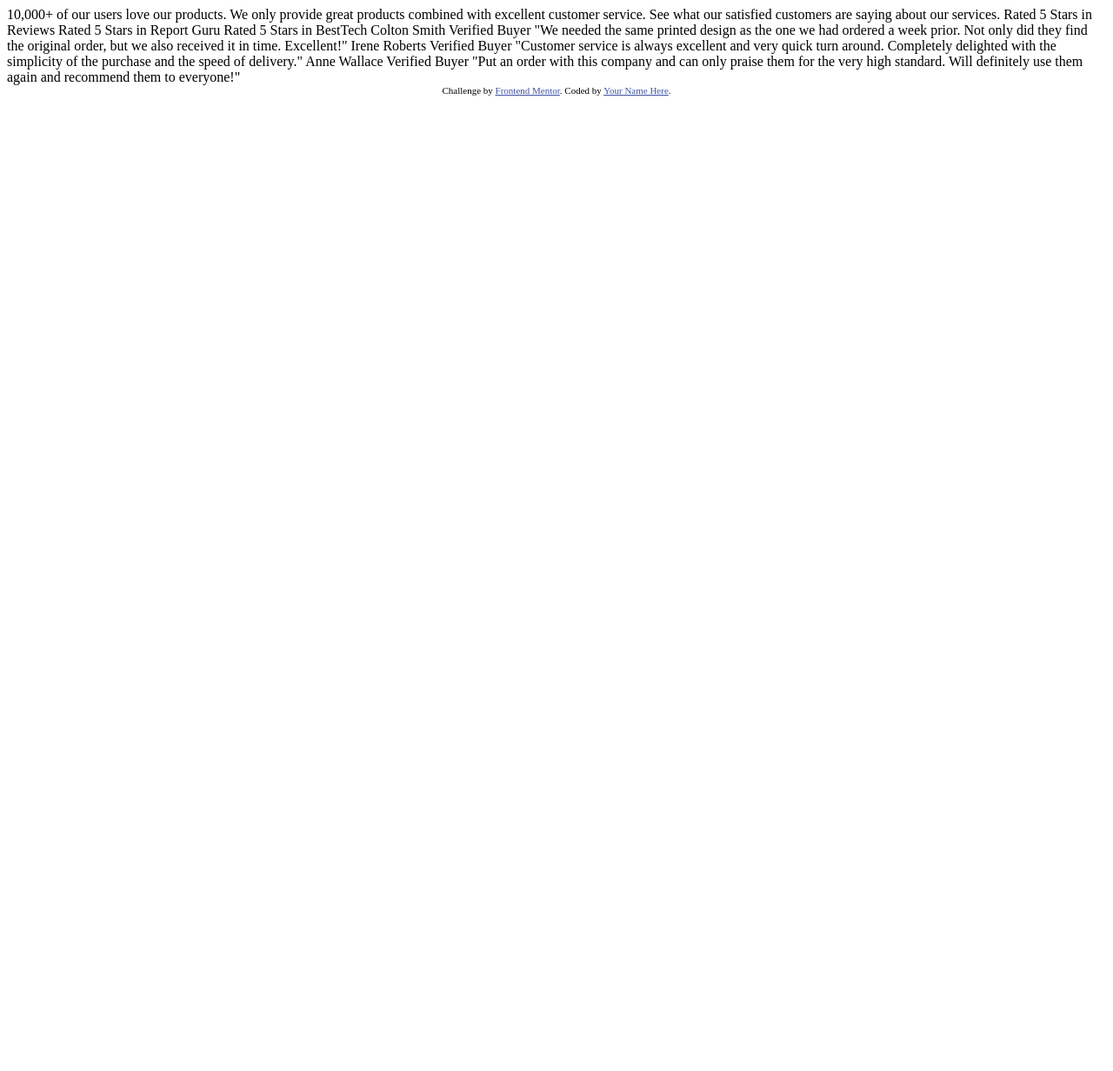
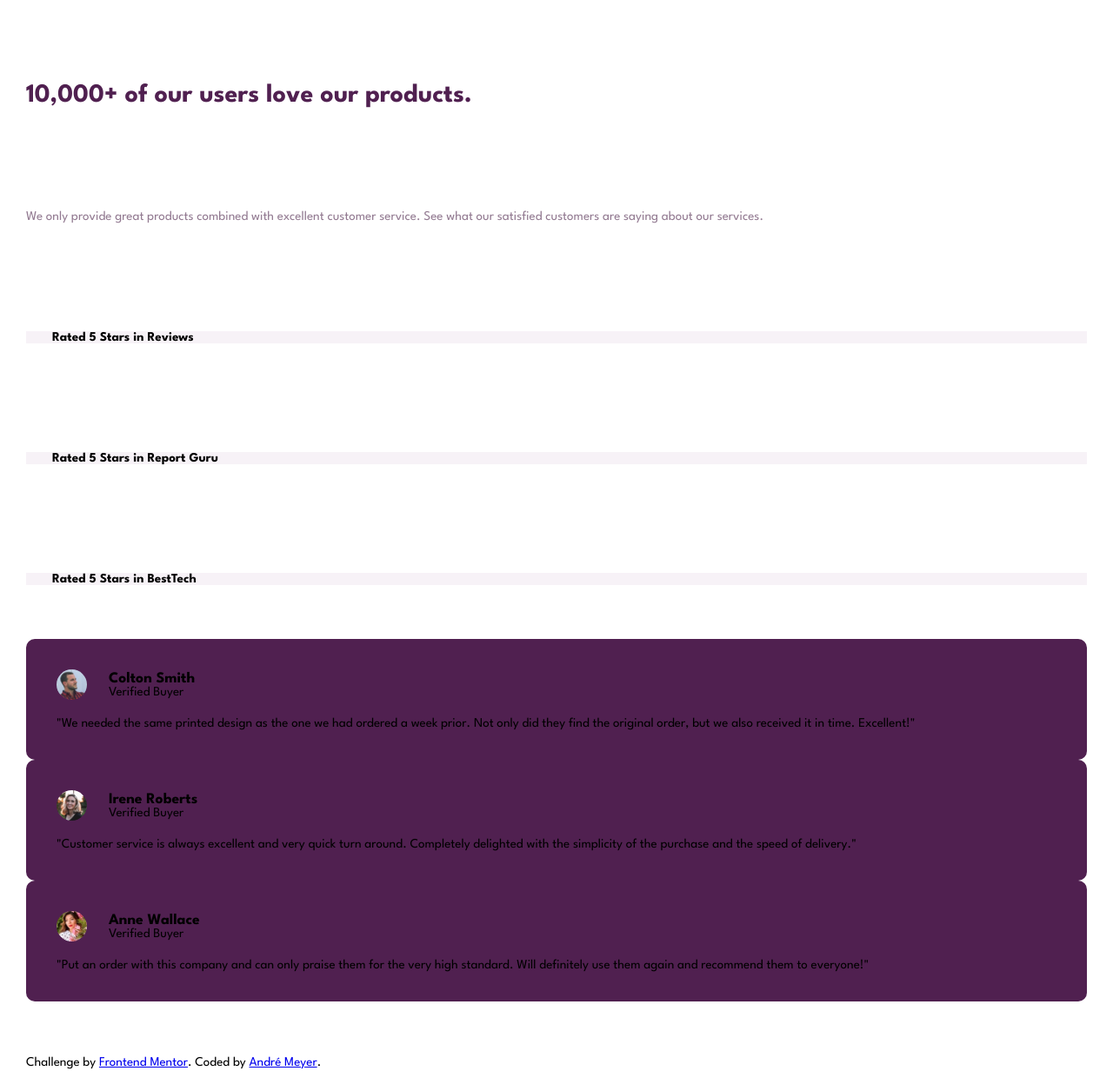
Before and after one commit to dev-andrewm/social-proof-section-master, a plain HTML site: page index.html in a window 1280 px wide. Shown: the whole page at 87% size. Before the commit the page ends 800 px from the top, so only its background shows below. Drawn offline with Linux system fonts and the light colour scheme.

Commit message:
first project commit

```diff
--- a/index.html
+++ b/index.html
@@ -1,11 +1,19 @@
 <!DOCTYPE html>
 <html lang="en">
   <head>
+
+    <link rel="preconnect" href="https://fonts.googleapis.com">
+    <link rel="preconnect" href="https://fonts.gstatic.com" crossorigin>
+
     <meta charset="UTF-8" />
     <meta name="viewport" content="width=device-width, initial-scale=1.0" />
-    <!-- displays site properly based on user's device -->
 
-    <link
+    <link rel="stylesheet" href="style.css">
+
+    <link href="https://fonts.googleapis.com/css2?family=League+Spartan:wght@400;500;700&display=swap" rel="stylesheet">
+
+
+    <!-- <link
       rel="icon"
       type="image/png"
       sizes="32x32"
@@ -14,7 +22,6 @@
 
     <title>Frontend Mentor | Social proof section</title>
 
-    <!-- Feel free to remove these styles or customise in your own stylesheet 👍 -->
     <style>
       .attribution {
         font-size: 11px;
@@ -23,39 +30,107 @@
       .attribution a {
         color: hsl(228, 45%, 44%);
       }
-    </style>
+    </style> -->
+
   </head>
   <body>
-    10,000+ of our users love our products.
 
+      <header>
+
+        <h1>10,000+ of our users love our products.</h1>
+
+      </header>
+
+      <p class="main_paragraph">
           We only provide great products combined with excellent customer service.
           See what our satisfied customers are saying about our services.
+      </p>
 
+      <div class="review_container">
+          <p class="rating">
             Rated 5 Stars in Reviews
+          </p>
+      </div>
+
+      <div class="review_container">
+          <p class="rating">
             Rated 5 Stars in Report Guru
+          </p>
+      </div>
+
+      <div class="review_container">
+          <p class="rating">
             Rated 5 Stars in BestTech
+          </p>
+      </div>
 
-    Colton Smith
-    Verified Buyer
-    "We needed the same printed design as the one we had ordered a week prior.
-    Not only did they find the original order, but we also received it in time.
-    Excellent!"
+      <div class="opinion_card">
 
-    Irene Roberts
-    Verified Buyer
-    "Customer service is always excellent and very quick turn around. Completely
-    delighted with the simplicity of the purchase and the speed of delivery."
+          <div class="opinion_card_header">
+              <img src="images/image-colton.jpg" alt="">
+              <div class="user_info">
+                  <h3>Colton Smith</h3>
+                  <span>Verified Buyer</span>
+              </div>
 
-    Anne Wallace
-    Verified Buyer
-    "Put an order with this company and can only praise them for the very high
-    standard. Will definitely use them again and recommend them to everyone!"
+          </div>
+          <div class="opinion_card_body">
+
+              <p>
+                "We needed the same printed design as the one we had ordered a week prior. Not only did they find the original order, but we also received it in time. Excellent!"
+              </p>
+
+          </div>
+      </div>
+
+      <div class="opinion_card">
+
+          <div class="opinion_card_header">
+
+              <img src="images/image-irene.jpg" alt="">
+              <div class="user_info">
+                  <h3>Irene Roberts</h3>
+                  <span>Verified Buyer</span>
+              </div>
+
+          </div>
+          <div class="opinion_card_body">
+
+              <p>
+                  "Customer service is always excellent and very quick turn around. Completely delighted with the simplicity of the purchase and the speed of delivery."
+              </p>
+
+          </div>
+
+      </div>
+
+      <div class="opinion_card">
+
+        <div class="opinion_card_header">
+
+              <img src="images/image-anne.jpg" alt="">
+              <div class="user_info">
+                  <h3>Anne Wallace</h3>
+                  <span>Verified Buyer</span>
+              </div>
+
+        </div>
+        <div class="opinion_card_body">
+
+              <p>
+                  "Put an order with this company and can only praise them for the very high standard. Will definitely use them again and recommend them to everyone!"
+              </p>
+
+        </div>
+
+      </div>
 
       <div class="attribution">
         Challenge by
         <a href="https://www.frontendmentor.io?ref=challenge" target="_blank"
           >Frontend Mentor</a
-      >. Coded by <a href="#">Your Name Here</a>.
+        >. Coded by <a href="#">André Meyer</a>.
       </div>
+
   </body>
 </html>
--- /dev/null
+++ b/style.css
@@ -0,0 +1,101 @@
+* {
+	margin: 0;
+	padding: 0;
+	box-sizing: border-box;
+}
+
+:root {
+
+	font-size: 62.5%;
+
+	--very-dark-magenta: hsl(300, 43%, 22%);
+	--soft-pink: hsl(333, 80%, 67%);
+	--dark-grayish-magenta: hsl(303, 10%, 53%);
+	--light-grayish-magenta: hsl(300, 24%, 96%);
+	--white: hsl(0, 0%, 100%);
+
+	--ff-league-spartan: 'League Spartan', sans-serif;
+
+}
+
+body {
+	font-family: var(--ff-league-spartan);
+	font-size: 1.5rem;
+
+	display: grid;
+	align-items: center;
+
+	/*grid-template-areas:
+		"header"
+		"main_paragraph"
+		"review_container"
+		"review_container"
+		"review_container"
+		"opinion_card"
+		"opinion_card"
+		"opinion_card"
+		"attribution";*/
+
+	grid-template-rows: repeat(9, 1fr);
+
+	padding: 4.0rem 3.0rem;
+}
+
+header {
+	grid-row: 1;
+}
+
+h1 {
+	font-weight: 700;
+	color: var(--very-dark-magenta);
+}
+
+.main_paragraph {
+	grid-row: 2;
+
+	color: var(--dark-grayish-magenta);
+	font-weight: 400;
+}
+
+.review_container {
+	background-color: var(--light-grayish-magenta);
+}
+
+.opinion_card {
+	display: flex;
+	flex-direction: column;
+
+	padding: 3.5rem;
+
+	background-color: var(--very-dark-magenta);
+
+	border-radius: 1.0rem;
+}
+
+.opinion_card_header {
+	display: flex;
+	gap: 2.5rem;
+	align-items: center;
+
+	padding-bottom: 2.0rem;
+}
+
+img {
+	width: 3.5rem;
+	border-radius: 4.5rem;
+	object-position: center;
+	object-fit: cover;
+}
+
+.rating {
+	font-weight: 700;
+}
+
+.rating::before {
+	content: '';
+	width: 10.0rem;
+	height: 1.6rem;
+	background-image: url(images/icon-star.svg);
+	background-repeat: space;
+	margin-right: 3.0rem;
+}
```
Lines whose indentation alone changed are shown as unchanged.
